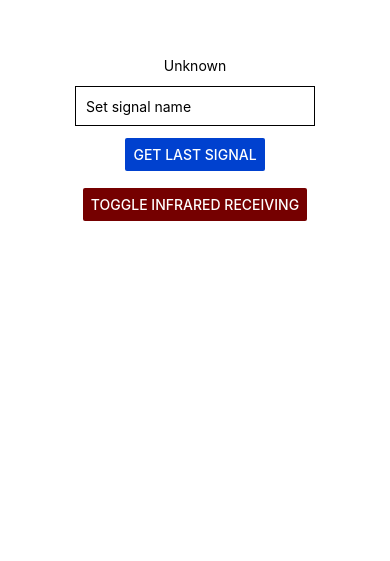
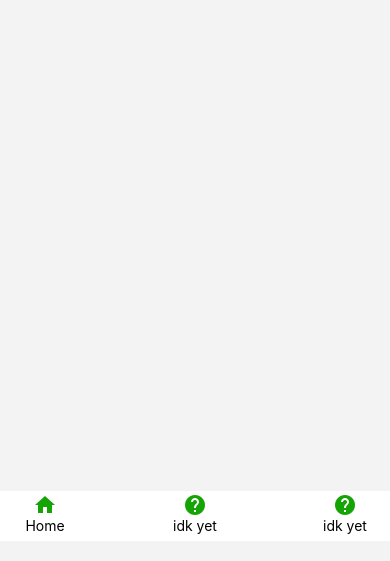
Before and after one commit to lupusg/mobile-app-alexa-iot-ir-remote, a React Native app: screen / in a window 390 px wide. Shown: the part 283-844 px from the top of the page. Built offline with nearby package versions, Linux system fonts and the light colour scheme.

Commit message:
Add navbar

```diff
--- a/App.js
+++ b/App.js
@@ -12,102 +12,25 @@
  * @author Vlad-Marian Lupu
  */
 
-import {StatusBar} from 'expo-status-bar';
-import {StyleSheet, View, Button, Text, TextInput} from 'react-native';
-import {useState} from 'react';
-import axios from 'axios';
+import {StyleSheet, View} from 'react-native';
+import Navbar from './src/components/Navbar.js';
 
 export default function App() {
-  const [infraredSignalText, setInfraredSignalText] = useState('Unknown');
-  const [infraredNameTextInput, setInfraredNameTextInput] = useState('');
-
   return (
     <View style={styles.container}>
-      <Text style={styles.center}>
-        {infraredSignalText}
-        {'\n'}
-      </Text>
-      <TextInput
-        style={styles.input}
-        placeholder='Set signal name'
-        onEndEditing={() => changeLastSignalName(infraredNameTextInput)}
-        onChangeText={(text) => setInfraredNameTextInput(text)}
-      />
-      <Button
-        onPress={() => {
-          updateLastSignalButton(setInfraredSignalText);
-        }}
-        title="Get last signal"
-        color="#0041cf" />
-      <Text>
-        {'\n'}
-      </Text>
-      <Button
-        onPress={toggleInfraredReceiving}
-        title="Toggle infrared receiving"
-        color="#750000"
-      />
-      <StatusBar style="auto" />
+      <Navbar style={styles.navbar}/>
     </View>
   );
 }
 
-/**
- * Toggles infrared receiving on NodeMCU using a post request in the RestAPI.
- */
-const toggleInfraredReceiving = () => {
-  axios({
-    method: 'post',
-    url: 'http://192.168.0.104:8081/startReceiving',
-    data: {},
-  })
-      .catch((error) => console.log(error));
-};
-
-/**
- * Updates the "infraredSignalData" text with the last infrared signal from
- * the database using a get request in the RestAPI.
- * @param {Function} setText useState function to change the text of the button.
- */
-const updateLastSignalButton = (setText) => {
-  axios({
-    method: 'get',
-    url: 'http://192.168.0.104:8081/signal',
-  }).then((request, response) => {
-    const SIGNAL = request.data['signal'];
-    const SIGNAL_NAME = request.data['name'];
-    setText(SIGNAL + '\n' + SIGNAL_NAME);
-  });
-};
-
-/**
- * Updates the last document in database with infrared infraredNameTextInput
- * using a post request in the RestAPI.
- * @param {Object} infraredNameTextInput React useState text.
- */
-const changeLastSignalName = (infraredNameTextInput) => {
-  axios({
-    method: 'post',
-    url: 'http://192.168.0.104:8081/signal',
-    data: {name: infraredNameTextInput},
-  });
-};
-
 const styles = StyleSheet.create({
   container: {
     flex: 1,
-    backgroundColor: '#fff',
+    backgroundColor: '#f3f3f3',
     alignItems: 'center',
-    justifyContent: 'center',
+    // justifyContent: 'center',
   },
-  input: {
-    height: 40,
-    margin: 12,
-    borderWidth: 1,
-    padding: 10,
-  },
-  center: {
-    width: '70%',
-    textAlign: 'center',
+  navbar: {
+    alignItems: 'flex-end',
   },
 });
--- /dev/null
+++ b/src/components/Navbar.js
@@ -0,0 +1,78 @@
+/**
+ * NodeMCU Alexa IOT Infrared Remote
+ *
+ * Convert old devices that are not compatible
+ * with Alexa into compatible ones using infrared
+ * signals.
+ *
+ * Mobile Application
+ *
+ * @desc Navigation bar component.
+ * @since August 11, 2022
+ * @author Vlad-Marian Lupu
+ */
+
+import {TouchableOpacity, StyleSheet, View, Text} from 'react-native';
+import {Icon} from '@rneui/base';
+
+const Navbar = (props) => {
+  return (
+    // eslint-disable-next-line react/prop-types
+    <View style={styles.container}>
+      <View style={styles.itemsContainer}>
+        <TouchableOpacity>
+          <View style={styles.navbarItem}>
+            <Icon
+              name='home'
+              color='#14a404'/>
+            <Text>Home</Text>
+          </View>
+        </TouchableOpacity>
+        <TouchableOpacity>
+          <View style={styles.navbarItem}>
+            <Icon
+              name='help'
+              color='#14a404'/>
+            <Text>idk yet</Text>
+          </View>
+        </TouchableOpacity>
+        <TouchableOpacity>
+          <View style={styles.navbarItem}>
+            <Icon
+              name='help'
+              color='#14a404'/>
+            <Text>idk yet</Text>
+          </View>
+        </TouchableOpacity>
+      </View>
+    </View>
+  );
+};
+
+const styles = StyleSheet.create({
+  container: {
+    width: '100%',
+    flex: 1,
+    flexDirection: 'row',
+    alignItems: 'flex-end',
+    // borderWidth: 1,
+  },
+  itemsContainer: {
+    width: '100%',
+    flexDirection: 'row',
+    justifyContent: 'space-between',
+    alignItems: 'flex-end',
+    paddingHorizontal: 20,
+    marginBottom: 20,
+    backgroundColor: '#fff',
+  },
+  navbarItem: {
+    width: 50,
+    height: 50,
+    alignItems: 'center',
+    margin: 'auto',
+    padding: 2,
+  },
+});
+
+export default Navbar;
```
